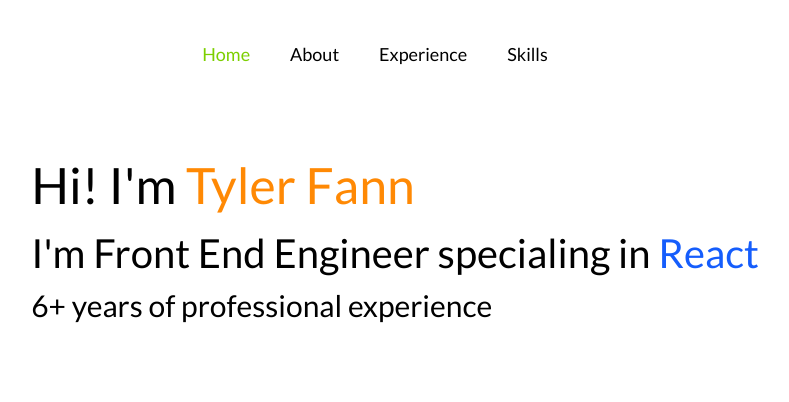
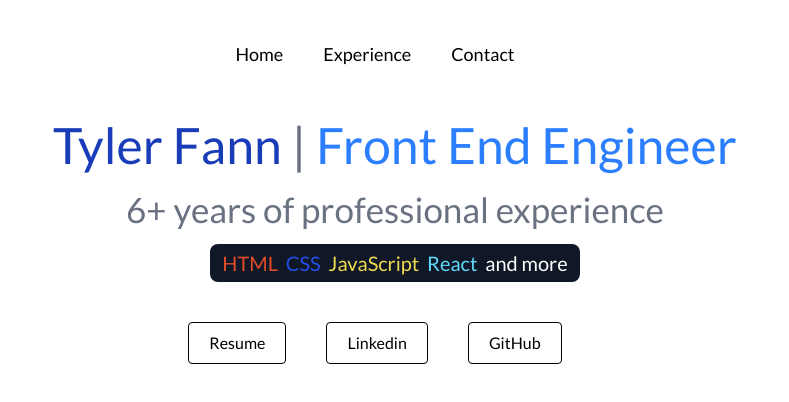
Before and after one commit to tylerfann/new-portfolio, a Next.js app: page / in a window 1280 px wide. Shown: the top 402 px of the page, without its empty margins (245-1034 px from the left). Built offline with nearby package versions, Linux system fonts and the light colour scheme.

Commit message:
css update to home page

```diff
--- a/app/about/page.tsx
+++ /dev/null
@@ -1,11 +0,0 @@
-
-const About = () => (
-    <div>
-        <p>
-        Software engineer with 6+ years of experience building and enhancing web applications using React, TypeScript, and other modern technologies.
-        </p>
-        <p>After briefly pursuing a personal aspiration outside of technology, I’ve decided to return to software engineering with renewed passion and perspective on teamwork and service.</p>
-    </div>
-)
-
-export default About;
--- a/app/contact/page.tsx
+++ /dev/null
@@ -1,3 +0,0 @@
-const Contact = () => <div>Contact</div>
-
-export default Contact;
--- a/app/layout.tsx
+++ b/app/layout.tsx
@@ -1,10 +1,10 @@
 import NavBar from "@/components/NavBar";
 import "./globals.css";
-import { Lato } from 'next/font/google'
+import { Lato } from "next/font/google";
 const lato = Lato({
-  weight: ['400'],
-  subsets: ['latin'],
-})
+  weight: ["400"],
+  subsets: ["latin"],
+});
 
 export default function RootLayout({
   children,
@@ -13,13 +13,14 @@ export default function RootLayout({
 }>) {
   return (
     <html lang="en">
+      <head>
+      <script src="https://kit.fontawesome.com/30783d8b54.js" crossOrigin="anonymous"></script>
+      </head>
       <body className={`p-10 ${lato.className}`}>
         <div className="flex justify-center">
           <NavBar />
         </div>
-        <div className="flex justify-center mt-20">
-        {children}
-        </div>
+        <div className="flex justify-center mt-10">{children}</div>
       </body>
     </html>
   );
--- a/app/page.tsx
+++ b/app/page.tsx
@@ -1,13 +1,39 @@
+import Button from "@/components/Button";
+import { homeButtons } from "@/utils/homeButtons";
+
 const Home = () => {
   return (
     <div>
-      {/* could do some kind of layout typing or transition with motion */}
-      {/* also could do my name in a different color*/}
-      <h1 className="text-[50px]">Hi! I'm <span className="text-orange-400">Tyler Fann</span></h1>
-      {/* I could do react in the color and and have the logo */}
-      <h2 className="text-[40px]">I'm Front End Engineer specialing in <span className="text-blue-600">React</span></h2>
-      {/* same thing for here highlight the 6 years of experiecne with cvs and rapid7 logo's */}
-      <h3 className="text-[30px]">6+ years of professional experience</h3>
+      <div className="flex flex-col items-center">
+        <h1 className="text-[50px]">
+          <span className="text-blue-800">Tyler Fann</span>
+          <span className="text-gray-500"> | </span>
+          <span className="text-blue-500">Front End Engineer</span>
+        </h1>
+        <h2 className="text-[35px] text-gray-500">
+          6+ years of professional experience
+        </h2>
+        <h3 className="text-[20px] mt-2 px-3 py-1 bg-gray-900 rounded-lg">
+          <span className="text-[#e34c26] pr-1">
+            HTML <i className="fa-brands fa-html5"></i>
+          </span>{" "}
+          <span className="text-[#264de4]  pr-1">
+            CSS <i className="fa-brands fa-css3-alt"></i>
+          </span>
+          <span className="text-[#f0db4f]  pr-1">
+            JavaScript <i className="fa-brands fa-js"></i>
+          </span>
+          <span className="text-[#61DBFB]  pr-1">
+            React <i className="fa-brands fa-react"></i>
+          </span>
+          <span className="text-white">and more</span>
+        </h3>
+      </div>
+      <div className="flex justify-center m-10">
+        {homeButtons.map((item) => (
+          <Button {...item} key={item.text} />
+        ))}
+      </div>
     </div>
   );
 };
--- a/app/projects/page.tsx
+++ /dev/null
@@ -1,3 +0,0 @@
-const Projects = () => <div>projects</div>
-
-export default Projects;
--- a/app/skills/page.tsx
+++ /dev/null
@@ -1,17 +0,0 @@
-import { SKILLS } from "@/utils/skills";
-const Skills = () => {
-  return (
-    <div>
-      {Object.keys(SKILLS).map((category) => (
-        <div className="m-5" key={category}>
-          <div key={category}>{category}</div>
-          <ul>
-            {SKILLS[category].map((skill) => <li key={skill}>{skill}</li>)}
-          </ul>
-        </div>
-      ))}
-    </div>
-  );
-};
-
-export default Skills;
--- /dev/null
+++ b/components/Button.tsx
@@ -0,0 +1,15 @@
+const Button = ({ text, href }) => {
+  return (
+    <button className="mr-10 px-5 py-2 rounded border">
+      <a
+        href={href}
+        target="_blank"
+        rel="noopener noreferrer"
+        >
+        {text}
+      </a>
+    </button>
+  );
+};
+
+export default Button;
--- a/components/NavItem.tsx
+++ b/components/NavItem.tsx
@@ -11,7 +11,7 @@ const NavItem = ({ name, href }: NavItemType): JSX.Element => {
   const isActive = pathname === href;
 
   return (
-    <Link href={href} className="mr-10"><span className={clsx("text-lg", isActive && "text-lime-500")}>{name}</span></Link>
+    <Link href={href} className="mr-10"><span className={clsx("text-lg")}>{name}</span></Link>
   );
 };
 
--- /dev/null
+++ b/utils/homeButtons.ts
@@ -0,0 +1,14 @@
+export const homeButtons = [
+  {
+    text: "Resume",
+    href: "/tyler-fann-resume.pdf",
+  },
+  {
+    text: "Linkedin",
+    href: "https://www.linkedin.com/in/tylerfann/",
+  },
+  {
+    text: "GitHub",
+    href: "https://github.com/tylerfann",
+  },
+];
--- a/utils/navItems.ts
+++ b/utils/navItems.ts
@@ -6,24 +6,11 @@ export const NAV_ITEMS: NavItemType[] = [
       href: "/",
     },
     {
-      name: "About",
-      href: "/about",
-    },
-    {
       name: "Experience",
       href: "/experience",
     },
     {
-      name: "Skills",
-      href: "/skills",
-    },
-    // Add these after i get the above done
-    // {
-    //   name: "Projects",
-    //   href: "/projects",
-    // },
-    // {
-    //   name: "Contact",
-    //   href: "/contact",
-    // },
+      name: 'Contact',
+      href: "mailto:ty.fann95@gmail.com",
+    }
   ];
```
Also changed, not shown: 1 other file (tests, documents, lock files or other folders).
